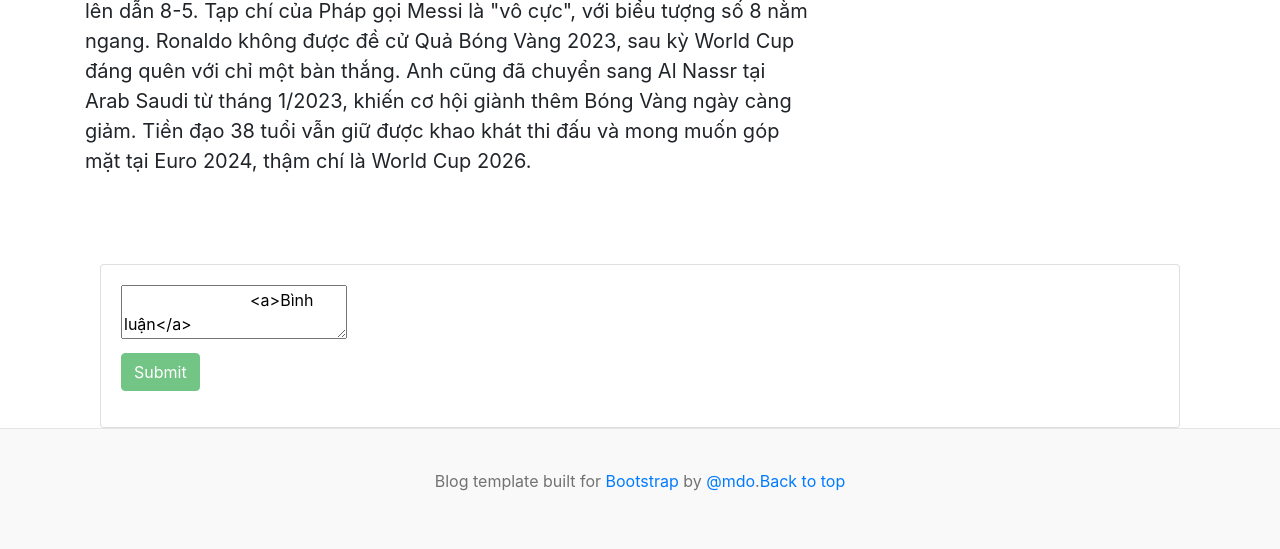
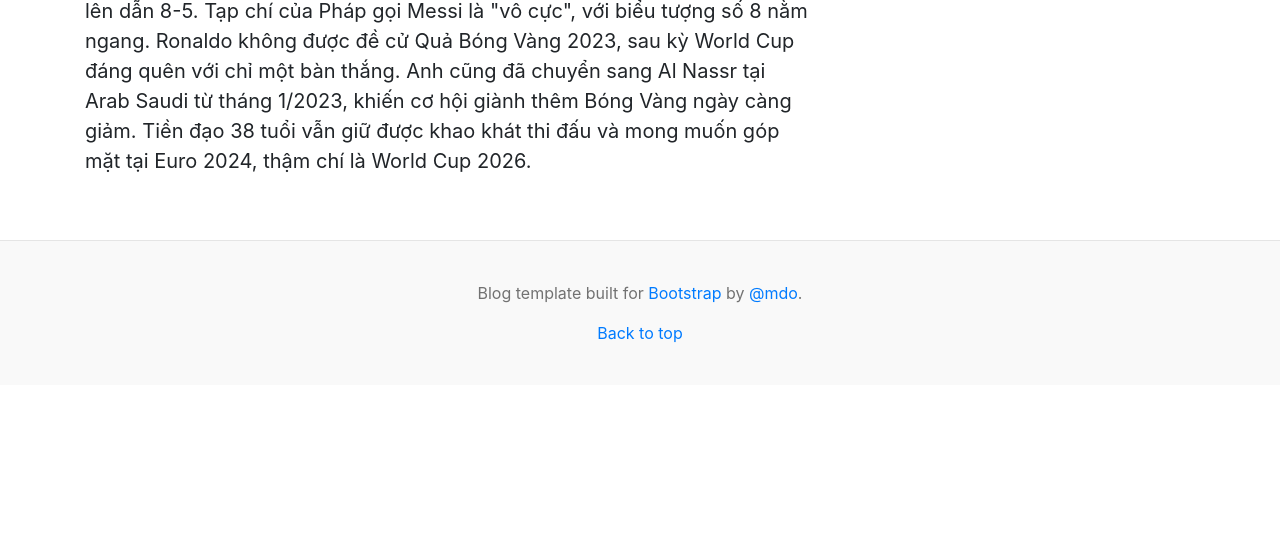
Before and after one commit to Songtho123/do-an-tot-nghiep, a PHP site: page /tintuc/single_page.php?single=9 in a window 1280 px wide. Shown: the part 2936-3485 px from the top of the page. After the commit the page ends 3279 px from the top, so only its background shows below. Run offline with PHP 8.4, Linux system fonts and the light colour scheme; data comes from the database, SQL or seed files in the repository; both versions use the stored data as it was before the commit; some libraries are stand-ins or nearby versions.

Commit message:
Revert "Footer +ckeditor ở trang tin tức"

```diff
--- a/package.json
+++ /dev/null
@@ -1,5 +0,0 @@
-{
-  "dependencies": {
-    "@ckeditor/ckeditor5-build-classic": "^40.1.0"
-  }
-}
--- a/single_page.php
+++ b/single_page.php
@@ -7,14 +7,15 @@
     <meta name="description" content="">
     <meta name="author" content="Mark Otto, Jacob Thornton, and Bootstrap contributors">
     <meta name="generator" content="Hugo 0.88.1">
-    <title>Tin tức</title>
+    <title>NEWS</title>
 
     <link rel="stylesheet" href="https://cdnjs.cloudflare.com/ajax/libs/font-awesome/5.15.1/css/all.min.css" />
-    <script src="https://cdn.ckeditor.com/ckeditor5/22.0.0/classic/ckeditor.js"></script>
+
 
 <!-- Bootstrap core CSS -->
 <link rel="stylesheet" href="https://cdn.jsdelivr.net/npm/bootstrap@4.0.0/dist/css/bootstrap.min.css" integrity="sha384-Gn5384xqQ1aoWXA+058RXPxPg6fy4IWvTNh0E263XmFcJlSAwiGgFAW/dAiS6JXm" crossorigin="anonymous">
 <script src="https://cdn.jsdelivr.net/npm/bootstrap@4.0.0/dist/js/bootstrap.min.js" integrity="sha384-JZR6Spejh4U02d8jOt6vLEHfe/JQGiRRSQQxSfFWpi1MquVdAyjUar5+76PVCmYl" crossorigin="anonymous"></script>
+
     <!-- Favicons -->
 <link rel="apple-touch-icon" href="/docs/5.1/assets/img/favicons/apple-touch-icon.png" sizes="180x180">
 <link rel="icon" href="/docs/5.1/assets/img/favicons/favicon-32x32.png" sizes="32x32" type="image/png">
@@ -100,27 +101,6 @@
             $title=$row['title'];
             $thumbnail=$row['thumbnail'];
 
-    $msg = "";
-    if (isset($_POST['content'])) {
-        $editor_data = $_POST['content'];
-
-        // Create connection
-        $conn = new mysqli("localhost", "root", "root", "test");
-        // Check connection
-        if ($conn->connect_error) {
-            die("Connection failed: " . $conn->connect_error);
-        }
-
-        $sql = "INSERT INTO ckeditor (content) VALUES ('$editor_data')";
-
-        if ($conn->query($sql) === TRUE) {
-            $msg = "New record created successfully";
-        } else {
-            $msg = "Error: " . $sql . "<br>" . $conn->error;
-        }
-
-        $conn->close();
-    }
 
         ?>
     <div class="col-md-6">
@@ -209,34 +189,9 @@
     </div>
   </div>
 
-  <div class="container mt-4">
-        <div class="row">
-            <div class="col-md-12">
-                <div class="card">
-                    <div class="card-body">
-                        <form action="" method="post">
-                            <textarea name="content" id="editor">
-                            <a>Bình luận</a>
-                            </textarea>
-                            <p><button class="btn btn-success mt-2" type="submit" disabled>Submit</button></p>
-                        </form>
-                        <!-- <div class="mt-2"> <?php echo $msg ?> </div> -->
-                        <script>
-                            ClassicEditor
-                                    .create(document.querySelector('#editor'))
-                                    .catch(error => {
-                                        console.error(error);
-                                    });
-                        </script>
-                    </div>
-                </div>
-            </div>
-        </div>
-    </div>
-
 </main>
 
-<footer class="row blog-footer">
+<footer class="blog-footer">
   <p>Blog template built for <a href="https://getbootstrap.com/">Bootstrap</a> by <a href="https://twitter.com/mdo">@mdo</a>.</p>
   <p>
     <a href="#">Back to top</a>
--- a/style/blog.css
+++ b/style/blog.css
@@ -97,7 +97,6 @@
     text-align: center;
     background-color: #f9f9f9;
     border-top: .05rem solid #e5e5e5;
-    justify-content: center;
   }
   .blog-footer p:last-child {
     margin-bottom: 0;
```
Also changed, not shown: database/tintuc.sql (+0 -11 lines), package-lock.json (deleted). Lines whose indentation alone changed are shown as unchanged.
